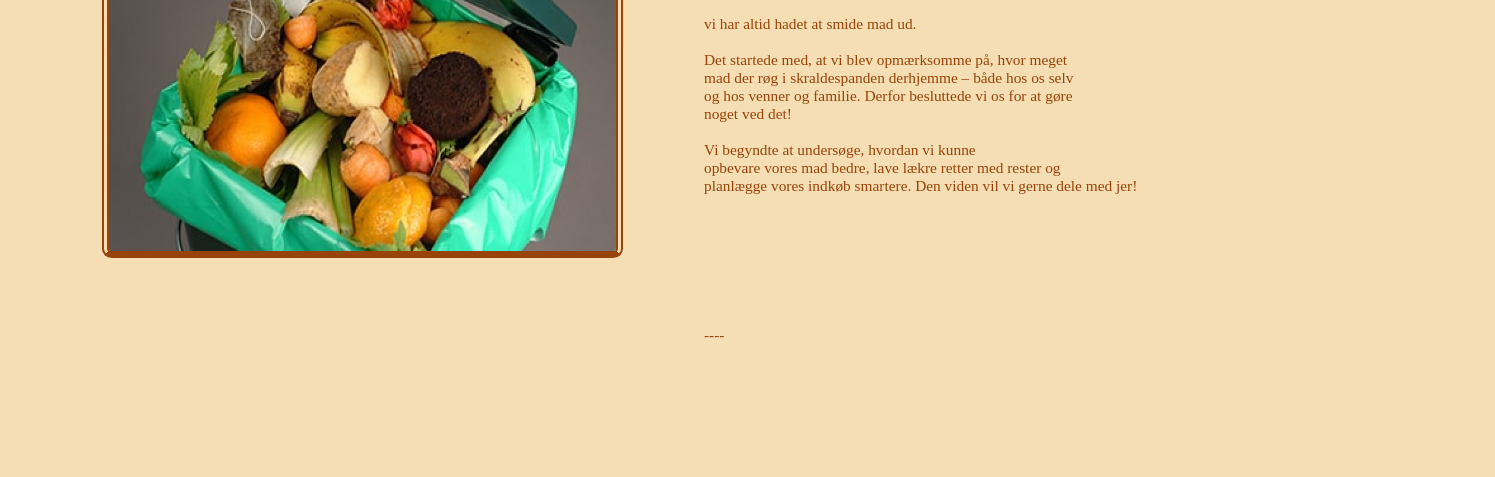
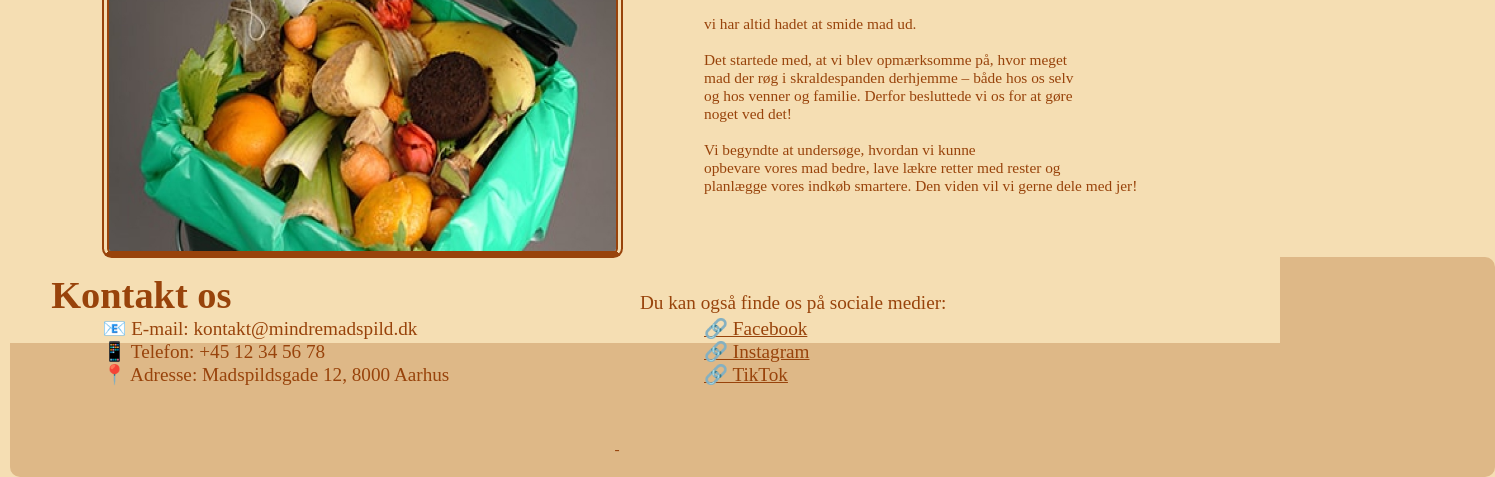
Before and after one commit to SimonGotfred/Projekt1_Gruppe7, a website built with webpack: page html/HomePage.html in a window 1280 px wide. Shown: the part 457-934 px from the top of the page, 1495 px wide, since content can reach past the window. Before the commit the page ends 817 px from the top, so only its background shows below. Built offline with nearby package versions, Linux system fonts and the light colour scheme.

Commit message:
fix on thameids stuff

```diff
--- a/css/style.css
+++ b/css/style.css
@@ -8,7 +8,6 @@
 /* General styles */
 body {
   font-family: Arial, sans-serif;
-  background-color: #000;
   color: #fff;
   text-align: center;
 }
--- a/html/HomePage.html
+++ b/html/HomePage.html
@@ -49,6 +49,16 @@
     /*gap: 10px;
    /* padding: 40px 20px;*/
   }
+ .box {
+   width: 1465px;
+   height: 200px;
+   border: 0px solid black;
+   padding: 10px;
+   margin: 10px;
+   z-index: -1;
+   background: burlywood;
+   border-radius: 10px;
+ }
 
   @media (max-width: 768px) {
     .content-container {
@@ -106,7 +116,9 @@
   </div>
   <div id="cards">
     <div class="card" data-color="blue" style="left: 55vi; top: 5vi;">
-      <img class="card-front-image card-image" src="../img/Kontakt2.png" />
+      <a href="#footer" >
+      <img  class="card-front-image card-image" src="../img/Kontakt2.png" />
+      </a>
       <div class="card-faders">
         <img class="card-fader card-image" src="../img/Kontakt2.png" />
         <img class="card-fader card-image" src="../img/Kontakt2.png" />
@@ -124,7 +136,9 @@
 <div class="content-container">
   <div id="cards1">
     <div class="card" data-color="blue" style="left: 8vi; top: 30vi;">
+      <a href="index.html">
       <img class="card-front-image card-image" src="../img/madspild.jpg" />
+      </a>
       <div class="card-faders">
         <img class="card-fader card-image" src="../img/madspild.jpg" />
         <img class="card-fader card-image" src="../img/madspild.jpg" />
@@ -150,8 +164,8 @@
   </div>
 </div>
 </div>
-  <div class="text-content" style="top: 60vi;left: 55vi;">
-    <p>----</p>
+  <div class="text-content" style="top: 68.9vi;left: 48vi;">
+    <p>-</p>
   </div>
   <div class="text-content" style="top: 24vi;left: 56vi;">
     <p>Kontakt os</p>
@@ -159,6 +173,29 @@
   <div class="text-content" style="top: 49vi;left: 9vi;">
     <p>Læs mere omkring madspild</p>
   </div>
+  <div class="text-content" style="top: 55vi;left: 4vi; font-size: 1.5vi">
+    <h1>Kontakt os</h1>
+
+  </div>
+  <div class="text-content" style="top: 59vi;left: 8vi;font-size: 1.5vi">
+    <p>📧 E-mail: kontakt@mindremadspild.dk <br>
+      📱 Telefon: +45 12 34 56 78 <br>
+      📍 Adresse: Madspildsgade 12, 8000 Aarhus
+
+    </p>
+  </div>
+  <div class="text-content" style="top: 57vi;left: 50vi;font-size: 1.5vi">
+    <p>
+      Du kan også finde os på sociale medier:
+  </div>
+  <div class="text-content" style="top: 60.5vi;left: 55vi;font-size: 1.5vi">
+    <a href="https://www.facebook.com/mindremadspild" target="_blank">🔗 Facebook</a>
+    <a href="https://www.instagram.com/mindremadspild/#"target="_blank">🔗 Instagram</a>
+    <a href="https://www.tiktok.com/@mindremadspild"target="_blank">🔗 TikTok</a>
+  </div>
+
+  <div class="box"style="position: absolute; top: 55vi;left: 0vi; "></div>
+  <footer id="footer"></footer>
 </main>
 </body>
 </html>
```
Also changed, not shown: html/index.html (+4 -12 lines).
